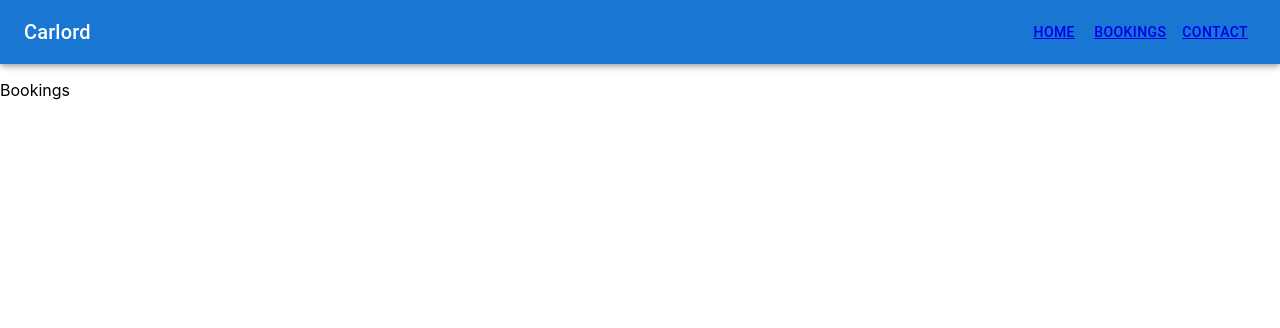
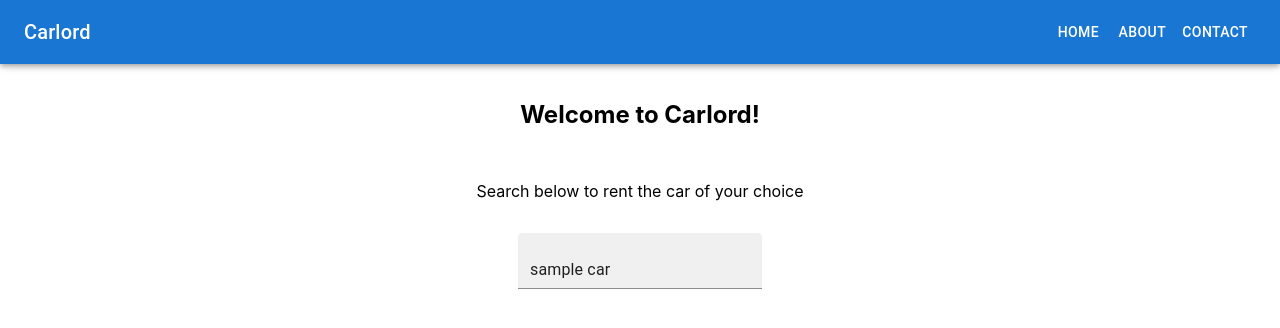
Before and after one commit to carlordgroup/frontend, a React (Create React App) app: page /bookings in a window 1280 px wide. Shown: the top 328 px of the page. Built offline with nearby package versions, Linux system fonts and the light colour scheme.

Commit message:
CAR-31: Change master to main

```diff
--- a/package.json
+++ b/package.json
@@ -12,8 +12,6 @@
     "@testing-library/user-event": "^13.5.0",
     "react": "^18.2.0",
     "react-dom": "^18.2.0",
-    "react-router": "^6.4.3",
-    "react-router-dom": "^6.4.3",
     "react-scripts": "5.0.1",
     "web-vitals": "^2.1.4"
   },
--- a/src/App.js
+++ b/src/App.js
@@ -1,33 +1,9 @@
 import Home from './Home/Home'
-import Bookings from './Bookings/Bookings'
-import {
-  BrowserRouter as Router,
-  Routes,
-  Route
-} from "react-router-dom";
 
 function App() {
   return (
     <div className="App">
-      <Router>
-          {/* <nav>
-            <ul>
-              <li>
-                <Link to="/">Home</Link>
-              </li>
-              <li>
-                <Link to="/bookings">About</Link>
-              </li>
-            </ul>
-          </nav> */}
-
-          {/* A <Switch> looks through its children <Route>s and
-              renders the first one that matches the current URL. */}
-          <Routes>
-            <Route path="/bookings" element={<Bookings />}/>
-            <Route path="/" element={<Home />}/>
-          </Routes>
-      </Router>
+      <Home/>
     </div>
   );
 }
--- a/src/Bookings/Bookings.js
+++ /dev/null
@@ -1,13 +0,0 @@
-import React from 'react'
-import HomeMenu from '../shared/HomeMenu'
-
-const Bookings = () => {
-  return (
-    <div>
-      <HomeMenu/>
-      <div>Bookings</div>
-    </div>
-  )
-}
-
-export default Bookings
--- a/src/shared/HomeMenu.js
+++ b/src/Home/HomeMenu.js
@@ -13,13 +13,9 @@ import MenuIcon from '@mui/icons-material/Menu';
 import Toolbar from '@mui/material/Toolbar';
 import Typography from '@mui/material/Typography';
 import Button from '@mui/material/Button';
-import {
-  Link
-} from "react-router-dom";
 
 const drawerWidth = 240;
-const navItems = ['Home', 'Bookings', 'Contact'];
-const links = ['/', '/bookings', ''];
+const navItems = ['Home', 'About', 'Contact'];
 
 function DrawerAppBar(props) {
   const { window } = props;
@@ -70,9 +66,9 @@ function DrawerAppBar(props) {
             Carlord
           </Typography>
           <Box sx={{ display: { xs: 'none', sm: 'block' } }}>
-            {navItems.map((item, index) => (
+            {navItems.map((item) => (
               <Button key={item} sx={{ color: '#fff' }}>
-                <Link to={links[index]}>{item}</Link>
+                {item}
               </Button>
             ))}
           </Box>
```
Also changed, not shown: src/Home/Home.js (+23 -39 lines), 1 other file (tests, documents, lock files or other folders).
